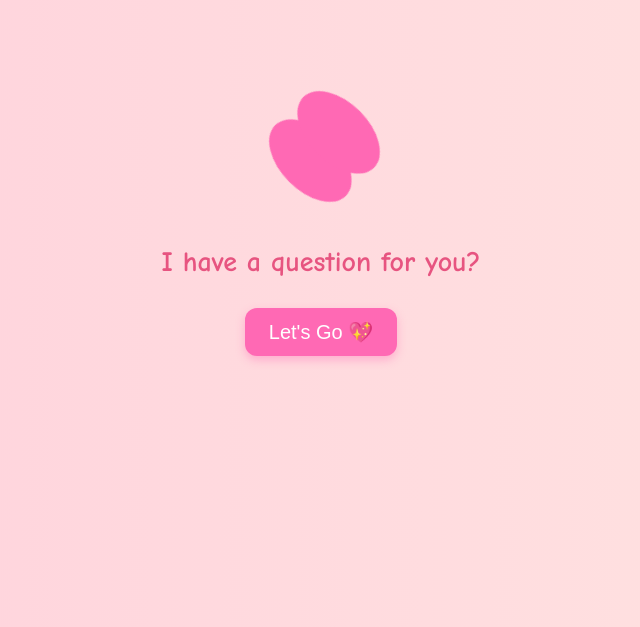
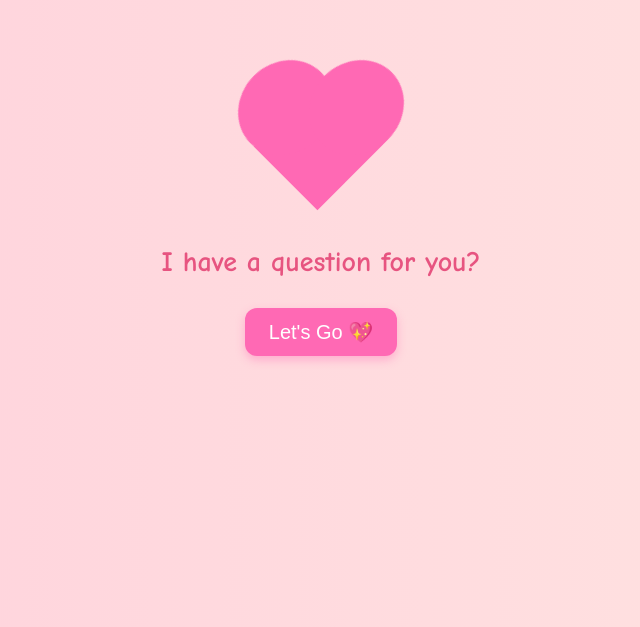
Before and after one commit to SanjuKumar-101/Sanju-ji, a plain HTML site: page index.html in a window 1280 px wide. Shown: the part 173-800 px from the top of the page, without its empty margins (319-959 px from the left). Drawn offline with Linux system fonts and the light colour scheme.

Commit message:
Update index.html

```diff
--- a/index.html
+++ b/index.html
@@ -21,6 +21,8 @@
       position: relative;
       width: 100px;
       height: 90px;
+      background: #ff69b4;
+      transform: rotate(-45deg);
       margin-bottom: 40px;
       animation: pulse 1s infinite;
     }
@@ -29,24 +31,20 @@
     .heart::after {
       content: "";
       position: absolute;
-      width: 60px;
-      height: 100px;
+      width: 100px;
+      height: 90px;
       background: #ff69b4;
       border-radius: 50%;
     }
 
     .heart::before {
+      top: -50px;
       left: 0;
-      top: 0;
     }
 
     .heart::after {
-      left: 40px;
+      left: 50px;
       top: 0;
-    }
-
-    .heart {
-      transform: rotate(-45deg);
     }
 
     @keyframes pulse {
```
